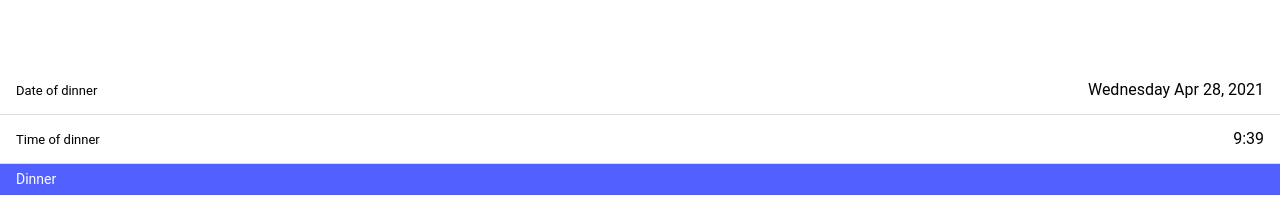
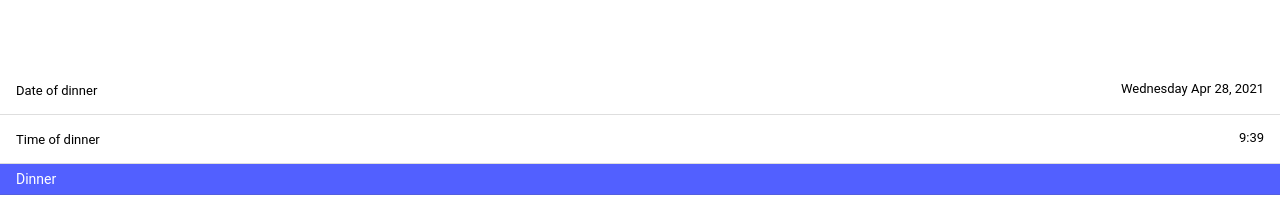
Before and after one commit to JANHMS/SleepDietApp, a React (Create React App) app: page /food in a window 1280 px wide. Shown: the part 215-424 px from the top of the page. Built offline with nearby package versions, Linux system fonts and the light colour scheme.

Commit message:
Delete console.log-s, shrink datepicker size

```diff
--- a/src/components/add-food-components/DateTimePicker.css
+++ b/src/components/add-food-components/DateTimePicker.css
@@ -1,3 +1,7 @@
 ion-label .item.sc-ion-label-md-h, .item .sc-ion-label-md-h{
     font-size: small;
 }
+
+ion-datetime {
+    font-size: small;
+}
--- a/src/components/add-food-components/FoodCategoriesComponent.tsx
+++ b/src/components/add-food-components/FoodCategoriesComponent.tsx
@@ -15,7 +15,6 @@ export const FoodCategoriesComponent: React.FC = () => {
             selectedCategories.add(category);
         }
         setSelectedCategories(selectedCategories);
-        console.log(selectedCategories);
     }
 
     return (
--- a/src/components/add-food-components/NotesComponent.tsx
+++ b/src/components/add-food-components/NotesComponent.tsx
@@ -11,7 +11,6 @@ export const NotesComponent: React.FC = () => {
 
     return (
         <IonItem>
-            {console.log(text)}
             <IonInput
                 placeholder="Add your notes here..."
                 value={text}
```
